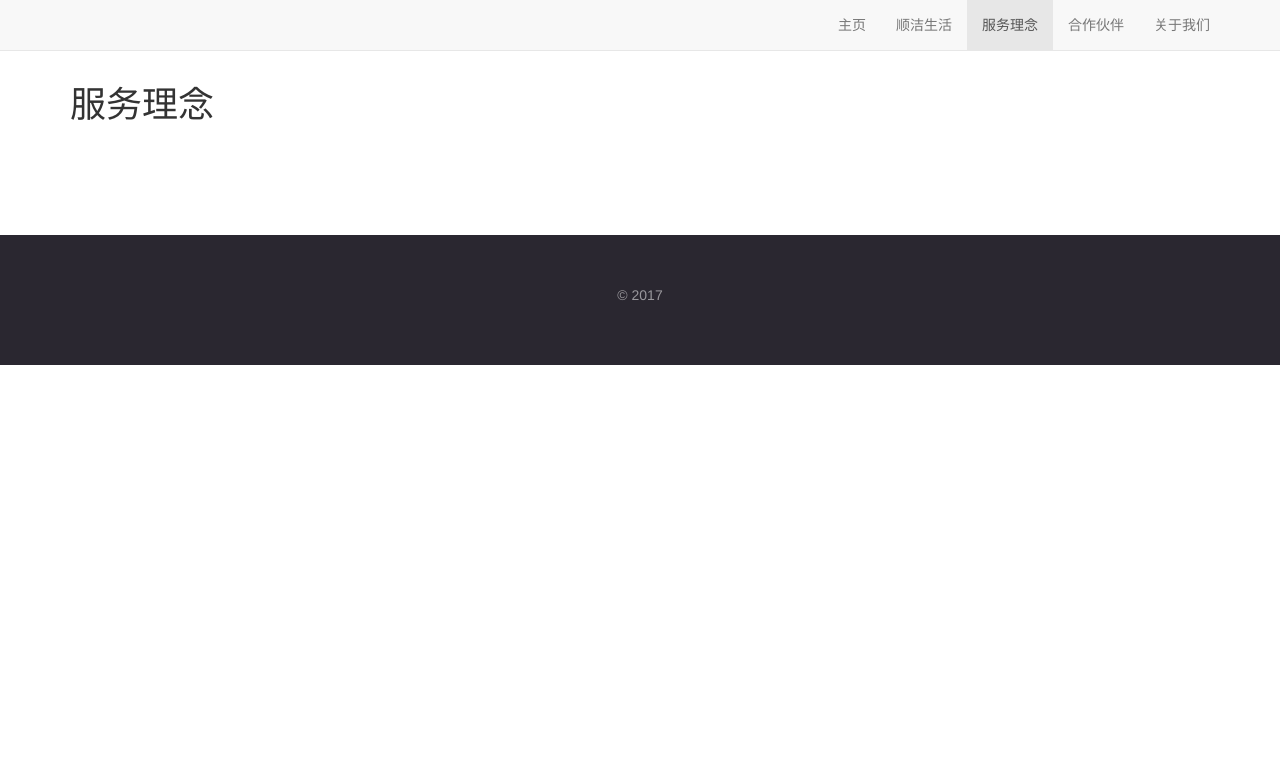
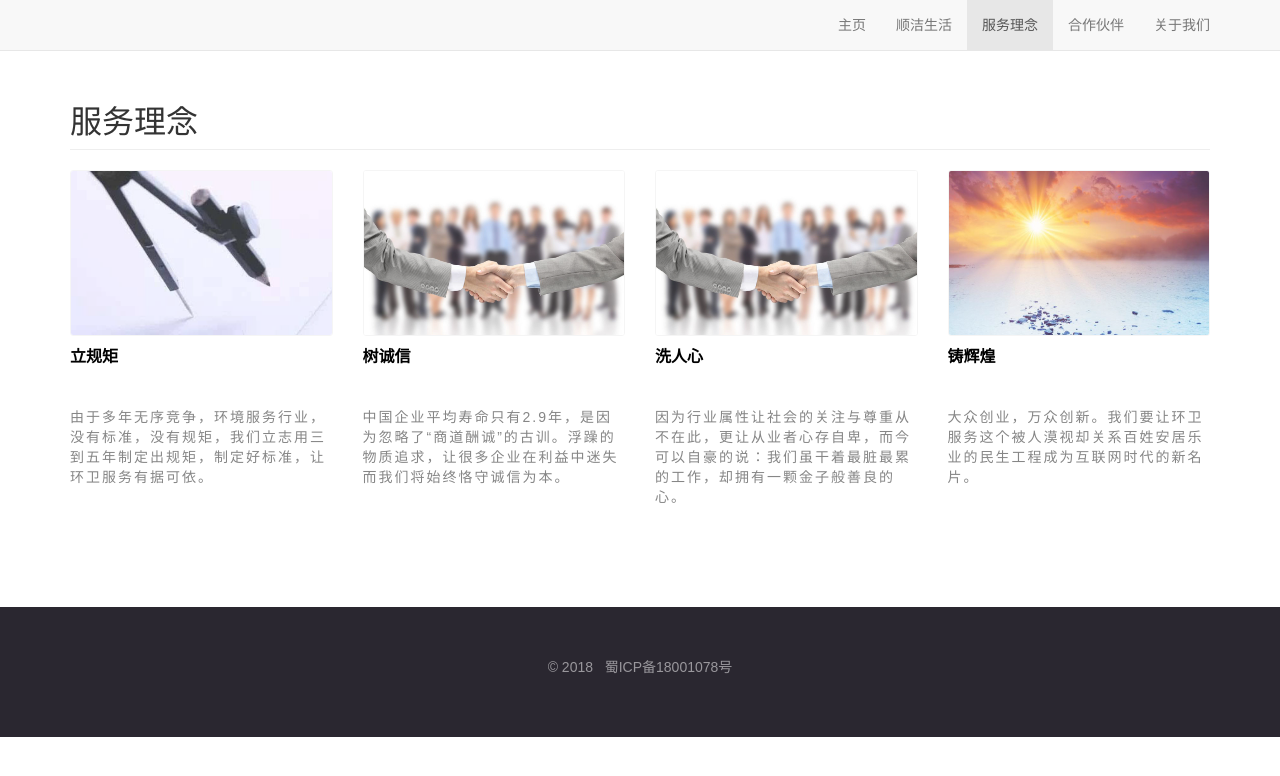
Before and after one commit to miuqiang/python, a Django app: page /service/ in a window 1280 px wide. Shown: the top 776 px of the page. Run offline with Django 3.2, Linux system fonts and the light colour scheme; some libraries are stand-ins or nearby versions.

Commit message:
add something content

```diff
--- /dev/null
+++ b/Django/shunjie/static/css/about.css
@@ -0,0 +1 @@
+/* 关于我们 */
--- a/Django/shunjie/static/css/index.css
+++ b/Django/shunjie/static/css/index.css
@@ -3,6 +3,14 @@
     margin: 0;
     padding: 0;
     box-sizing: border-box;
+}
+html,body{
+    font-family: 'microsoft yahei','Proxima', sans-serif;
+    font-size: 14px;
+    color: #333;
+}
+a:hover{
+    text-decoration: none;
 }
 .bs-docs-footer{
     padding-top: 50px;
@@ -21,10 +29,16 @@
 #main{
     padding-top: 15px
 }
-/* 合作伙伴 */
-.partner .item img{
-    width: 100%;
+/* footer */
+footer a{
+    color: #99979c;
 }
-.partner .item h4{
-    text-align: center;
+footer a:hover{
+    color: #cf000e;
 }
+.title{
+    font-size: 32px;
+    padding-bottom: 9px;
+    margin: 40px 0 20px;
+    border-bottom: 1px solid #eee;
+}
--- /dev/null
+++ b/Django/shunjie/static/css/service.css
@@ -0,0 +1,29 @@
+/* 服务理念 */
+.service .message-title{
+    height: 45px;
+    text-align: left;
+    font-size: 16px;
+    font-weight: bold;
+    margin-bottom: 16px;
+    color: #000;
+}
+.service .message-body{
+    letter-spacing: 2px;
+    font-size: 14px;
+    text-align: left;
+    color: #868686;
+    /* min-height: 120px; */
+}
+.service .img-s{
+    border: 1px solid #f3f3f3;
+    border-radius: 3px;
+    width: 100%;
+    max-width: 100%;
+    height: auto;
+    opacity: 0.8;
+    margin-bottom: 10px;
+    transition: all 0.4s ease-in-out;
+}
+.service .img-s:hover{
+    opacity: 0.7;
+}
--- a/Django/shunjie/templates/master.html
+++ b/Django/shunjie/templates/master.html
@@ -10,6 +10,7 @@
     <link rel="shortcut icon" href="/static/images/favicon.ico" type="image/x-icon">
     <link rel="stylesheet" href="/static/css/bootstrap.min.css">
     <link rel="stylesheet" href="/static/css/index.css">
+    {% block css %}{% endblock %}
 </head>
 <body>
     <nav class="navbar navbar-default navbar-fixed-top">
@@ -53,10 +54,11 @@
     </section>
     <footer class="bs-docs-footer">
         <div class="container">
-            <p>© 2017</p>
+            <p>© 2018 &nbsp; <a href="http://www.miibeian.gov.cn/" target="_blank">蜀ICP备18001078号</a></p>
         </div>
     </footer>
     <script src="/static/js/jquery.js"></script>
     <script src="/static/js/bootstrap.min.js"></script>
+    {% block js %}{% endblock %}
 </body>
 </html>
--- a/Django/shunjie/templates/service.html
+++ b/Django/shunjie/templates/service.html
@@ -1,5 +1,46 @@
 {% extends 'master.html' %}
 {% block title %}服务理念{% endblock %}
+{% block css %}
+<link rel="stylesheet" href="/static/css/service.css">
+{% endblock %}
 {% block content %}
-<h1>服务理念</h1>
+<h1 class="title">服务理念</h1>
+<div class="service row">
+    <div class="col-md-3 col-sm-6 col-xs-12 ">
+        <a href="javascript:;">
+            <img class="img-s" src="/static/images/guiju.jpg">
+        </a>
+        <div class="message-title">立规矩</div>
+        <div class="message-body">
+            由于多年无序竞争，环境服务行业，没有标准，没有规矩，我们立志用三到五年制定出规矩，制定好标准，让环卫服务有据可依。
+        </div>
+    </div>
+    <div class="col-md-3 col-sm-6 col-xs-12 ">
+        <a href="javascript:;">
+            <img class="img-s" src="/static/images/partner.jpg">
+        </a>
+        <div class="message-title">树诚信</div>
+        <div class="message-body">
+            中国企业平均寿命只有2.9年，是因为忽略了“商道酬诚”的古训。浮躁的物质追求，让很多企业在利益中迷失而我们将始终恪守诚信为本。
+        </div>
+    </div>
+    <div class="col-md-3 col-sm-6 col-xs-12 ">
+        <a href="javascript:;">
+            <img class="img-s" src="/static/images/partner.jpg">
+        </a>
+        <div class="message-title">洗人心</div>
+        <div class="message-body">
+            因为行业属性让社会的关注与尊重从不在此，更让从业者心存自卑，而今可以自豪的说：我们虽干着最脏最累的工作，却拥有一颗金子般善良的心。
+        </div>
+    </div>
+    <div class="col-md-3 col-sm-6 col-xs-12 ">
+        <a href="javascript:;">
+            <img class="img-s" src="/static/images/sunshaine.jpg">
+        </a>
+        <div class="message-title">铸辉煌</div>
+        <div class="message-body">
+            大众创业，万众创新。我们要让环卫服务这个被人漠视却关系百姓安居乐业的民生工程成为互联网时代的新名片。
+        </div>
+    </div>
+</div>
 {% endblock %}
```
Also changed, not shown: Django/shunjie/static/css/partner.css (added, +7 -0 lines), Django/shunjie/templates/about.html (+8 -2 lines), Django/shunjie/templates/partner.html (+15 -4 lines), Django/shunjie/static/images/guiju.jpg (added), Django/shunjie/static/images/partner.jpg (added), Django/shunjie/static/images/sunshaine.jpg (added).
